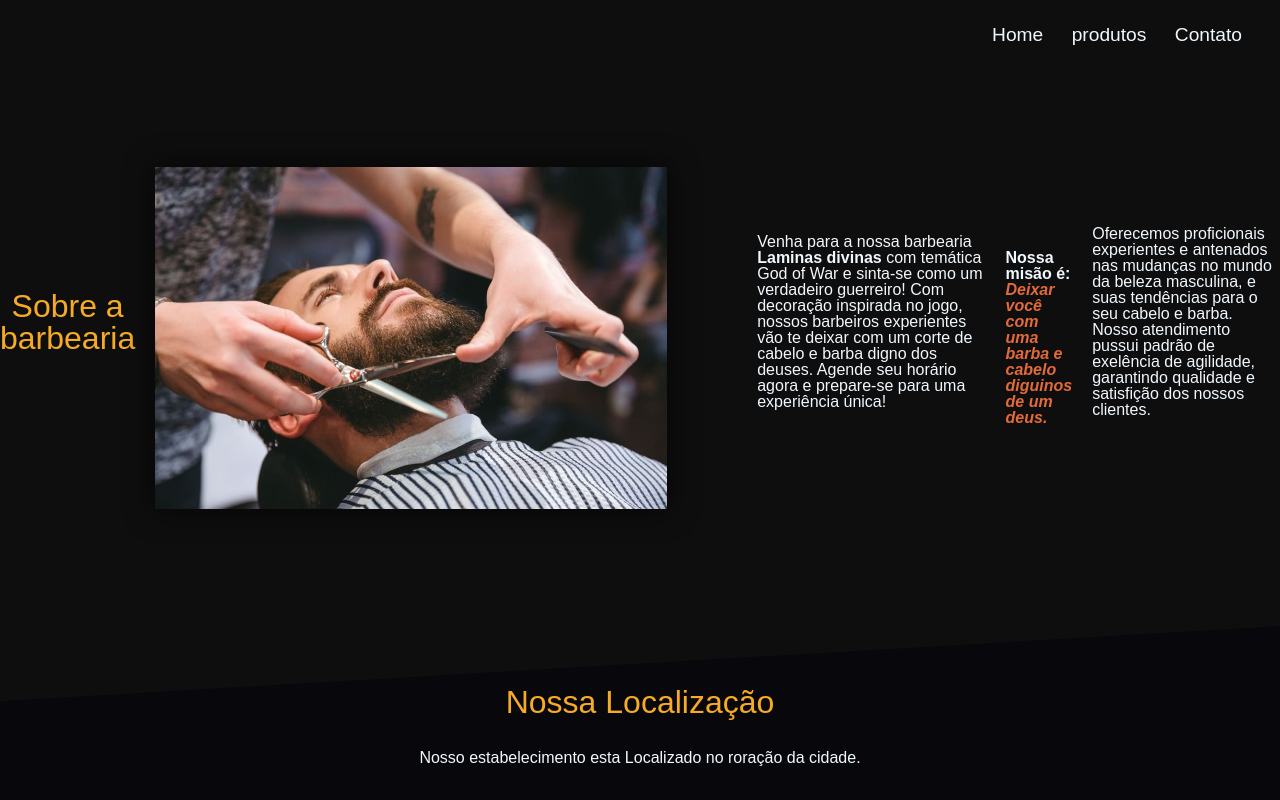
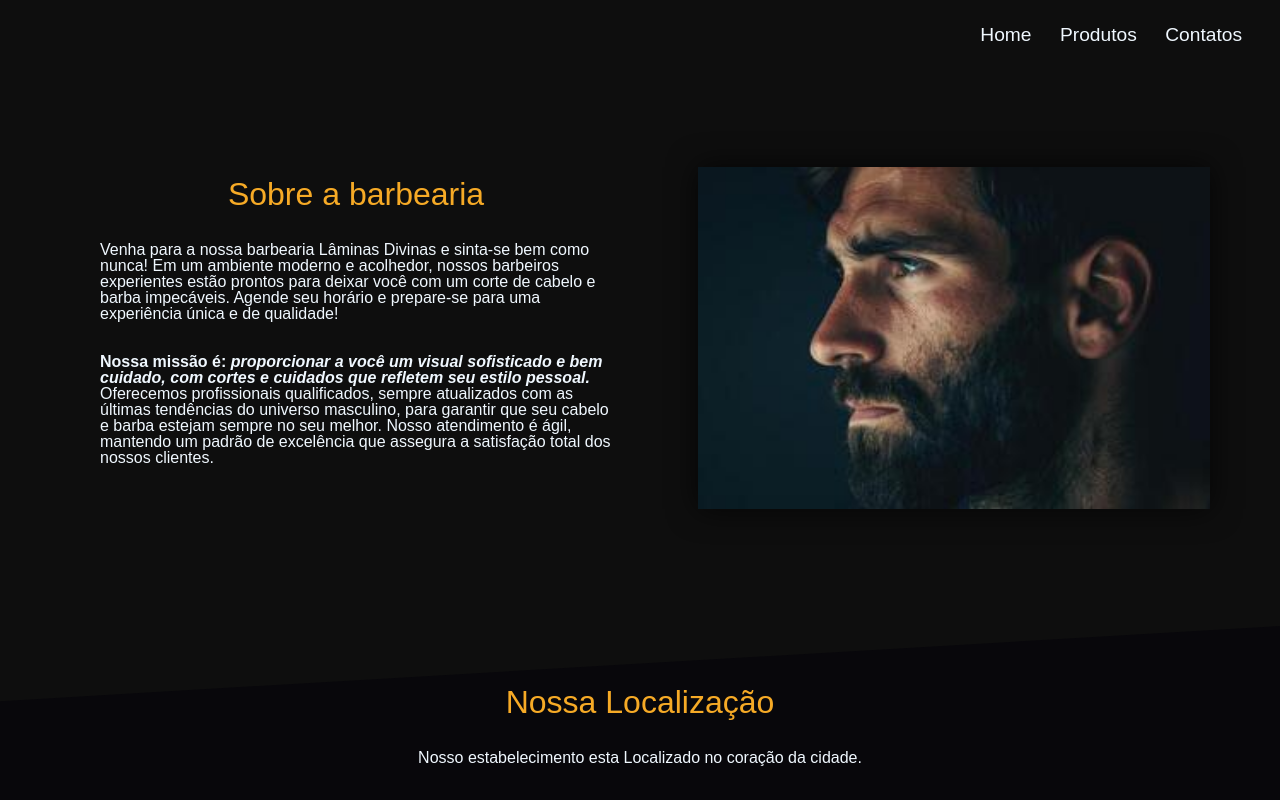
Before and after one commit to zdfgvx/Barbearia, a plain HTML site: page Barbearia-main/index.html in a window 1280 px wide. Shown: the top 800 px of the page. Drawn offline with Linux system fonts and the light colour scheme.

Commit message:
Add files via upload

```diff
--- a/Barbearia-main/index.html
+++ b/Barbearia-main/index.html
@@ -1,45 +1,39 @@
 <!DOCTYPE html>
-<html lang="pt-br">
+<html lang="en">
 <head>
     <meta charset="UTF-8">
-    <link rel="icon" href="imagens/logoBarbearia .png">
     <link rel="stylesheet" href="reset.css">
     <link rel="stylesheet" href="style.css">
-    <link rel="preconnect" href="https://fonts.googleapis.com">
-    <title>laminas divinas</title>
+    <meta name="viewport" content="width=device-width, initial-scale=1.0">
+    <title>Document</title>
 </head>
-
 <body>
     <header>
-            <div>
         <nav>
             <ul>
-                        <li><a href="index.html">Home</a></li>
-                        <li><a href="produtos.html">produtos</a></li>
-                        <li><a href="contatos.html">Contato</a></li>
+                <li><a href="teste.html">Home</li></a>
+                <li><a href="produtos.html">Produtos</li></a>
+                <li><a href="contatos.html">Contatos</li></a>
             </ul>
         </nav>
-            </div>
     </header>
-
     <main>
         <section class="sobre_a_barbearia">
+            <div>
                 <h2 class="titulo-princioal">Sobre a barbearia</h2>
+                <p>Venha para a nossa barbearia Lâminas Divinas e sinta-se bem como nunca! Em um ambiente moderno e acolhedor,
+                    nossos barbeiros experientes estão prontos para deixar você com um corte de cabelo e barba impecáveis.
+                    Agende seu horário e prepare-se para uma experiência única e de qualidade!</p>
+                <h2><b>Nossa missão é:<i> proporcionar a você um visual sofisticado e bem cuidado, com cortes e cuidados que refletem seu estilo pessoal.</i></b></h2>
+                <p>Oferecemos profissionais qualificados, sempre atualizados com as últimas tendências do universo masculino, para garantir que seu cabelo e barba estejam sempre no seu melhor. Nosso atendimento é ágil, mantendo um padrão de excelência que assegura a satisfação total dos nossos clientes.</p>
+            </div>
 
-                <img src="imagens/imagemBarbearia1.jpg" alt="utencilios" class="utencilios">
-
-                <p>Venha para a nossa barbearia <b>Laminas divinas</b> com temática God of War e sinta-se como um verdadeiro guerreiro! Com decoração inspirada no jogo, nossos barbeiros experientes vão te deixar com um corte de cabelo e barba digno dos deuses. Agende seu horário agora e prepare-se para uma experiência única!</p>
-                <h2 ><b>Nossa misão é:<i style="color: rgb(228, 106, 58);"> Deixar você com uma barba e cabelo diguinos de um deus.</i></b></h2>
-
-                <p> Oferecemos proficionais experientes e antenados nas mudanças no mundo da beleza masculina, e suas tendências
-                    para o seu cabelo e barba. Nosso atendimento pussui padrão de exelência de agilidade, garantindo qualidade e satisfição
-                    dos nossos clientes.</p>
-            </section >
-
+            <img src="imagens/homenFundopreto.jpg" alt="utensílios" class="utencilios">
+        </section>
 
         <section class="mapa">
             <h2 class="titulo-princioal">Nossa Localização</h2>
-                    <p>Nosso estabelecimento esta Localizado no roração da cidade.</p>
+                <p>Nosso estabelecimento esta Localizado no coração da cidade.</p>
                 <div class="mapa-conteudo">
                     <iframe src="https://www.google.com/maps/embed?pb=!1m18!1m12!1m3!1d3604.491591474328!2d-49.262159025281804!3d-25.388350331243803!2m3!1f0!2f0!3f0!3m2!1i1024!2i768!4f13.1!3m3!1m2!1s0x94dce694a05ad2ad%3A0x8a87873250a2c6c4!2sCol%C3%A9gio%20Estadual%20%C3%82ngelo%20Gusso!5e0!3m2!1spt-BR!2sbr!4v1684963739721!5m2!1spt-BR!2sbr" width="100%" height="250" style="border:0;" allowfullscreen="" loading="lazy" referrerpolicy="no-referrer-when-downgrade"></iframe>
                 </div>
@@ -56,15 +50,8 @@
                     <li class="item">Linpesa</li>
                 </ul><img src="imagens/imagemBarbearia1.jpg" class="imagem_beneficio" >
             </div>
-                <div class="video">
-                    <iframe width="560" height="315" src="https://www.youtube.com/embed/wcVVXUV0YUY" frameborder="0" allow="accelerometer; autoplay; encrypted-media; gyroscope; picture-in-picture" allowfullscreen></iframe>
-                </div>
         </section>
-
-
-
     </main>
-
     <footer class="rodape">
        <p>&copy; Copyrigt Laminas Divinas Barbearia - 2023</p>
     </footer>
```
Lines whose indentation alone changed are shown as unchanged.
